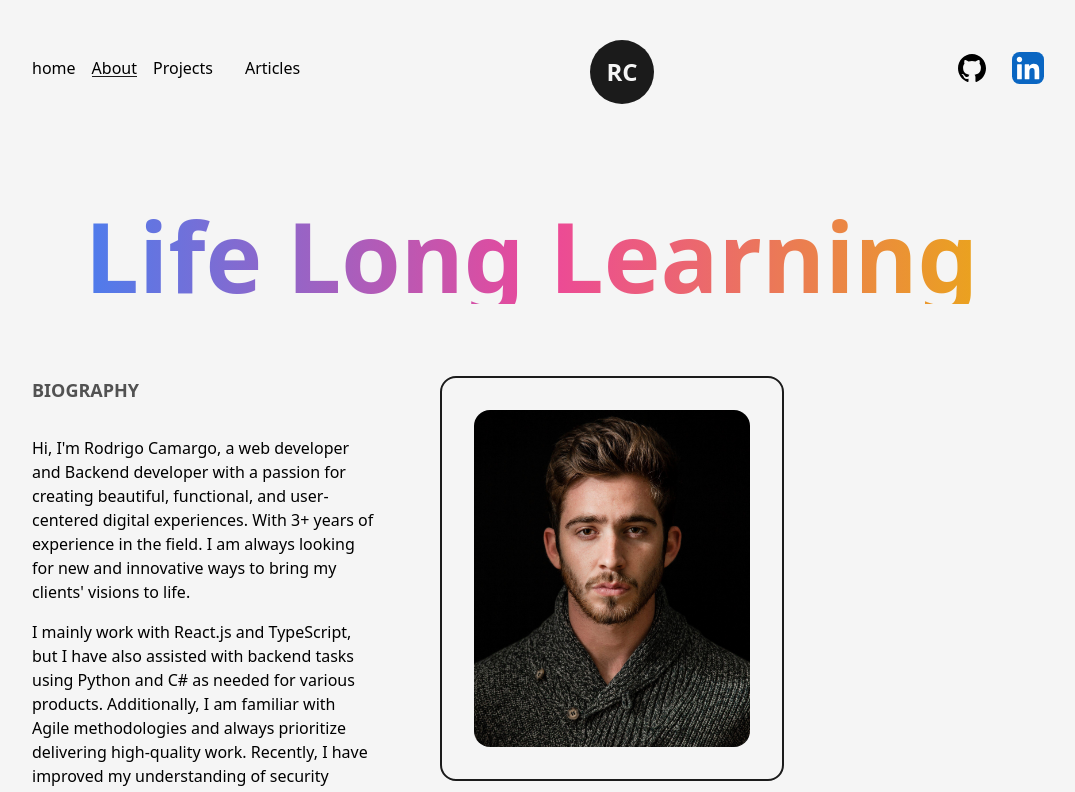
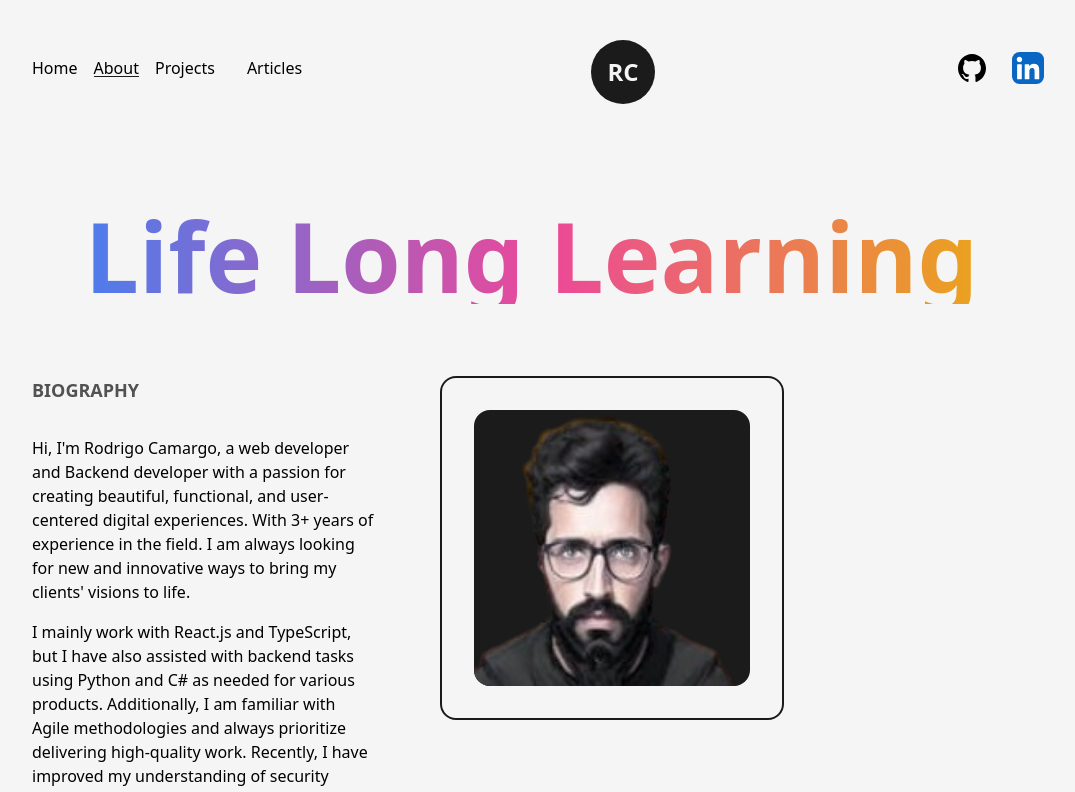
Before and after one commit to rodrigocamargo854/Next.js-Developer-Portfolio-Starter-Code, a Next.js app: page /about in a window 1280 px wide. Shown: the top 792 px of the page, without its empty margins (96-1171 px from the left). Built offline with nearby package versions, Linux system fonts and the light colour scheme.

Commit message:
about page

```diff
--- a/src/components/NavBar.js
+++ b/src/components/NavBar.js
@@ -28,7 +28,7 @@ const NavBar = () => {
   return (
     <header className="w-full px-32 py-8 font-medium flex items-center justify-between">
       <nav>
-        <CustomLink title="home" href="/" className="mr-4" />
+        <CustomLink title="Home" href="/" className="mr-4" />
         <CustomLink title="About" href="/about" className="mr-4" />
         <CustomLink title="Projects" href="/projects" className="mr-4" />
         <CustomLink title="Articles" href="/articles" className="ml-4" />
--- a/src/pages/about.js
+++ b/src/pages/about.js
@@ -3,7 +3,7 @@ import React from "react";
 import { AnimatedText } from "../components/AnimatedText";
 import { Layout } from "@/components/Layout";
 import Image from "next/image";
-import profilePic from "../../public/images/profile/developer-pic-2.jpg"
+import profilePic from "../../public/images/profile/profile_a.png"
 
 const about = () => {
   return (
@@ -44,7 +44,7 @@ const about = () => {
               </p>
             </div>
             <div className='col-span-3 relative h-max rounded-2xl border-2 border-solid border-dark bg-light p-8'>
-              <Image src={profilePic} alt='me-profile' className='w-full h-auto rounded-2xl'/>
+              <Image src={profilePic} alt='me-profile' className='w-80 h-auto rounded-2xl bg-dark'/>
             </div>
           </div>
         </Layout>
--- a/src/pages/index.js
+++ b/src/pages/index.js
@@ -25,7 +25,7 @@ export default function Home() {
               <Image
                 src={profilePic}
                 alt="me"
-                className="w-full h-auto transform scale-x-[-1]"
+                className="w-96 h-auto transform scale-x-[-1] "
               />
             </div>
             <div className="w-1/2 flex flex-col items-center self-center">
```
Also changed, not shown: public/images/profile/profile_a.png (added).
